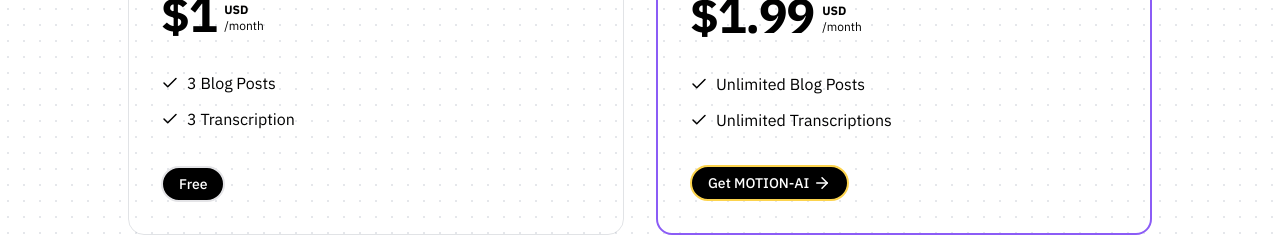
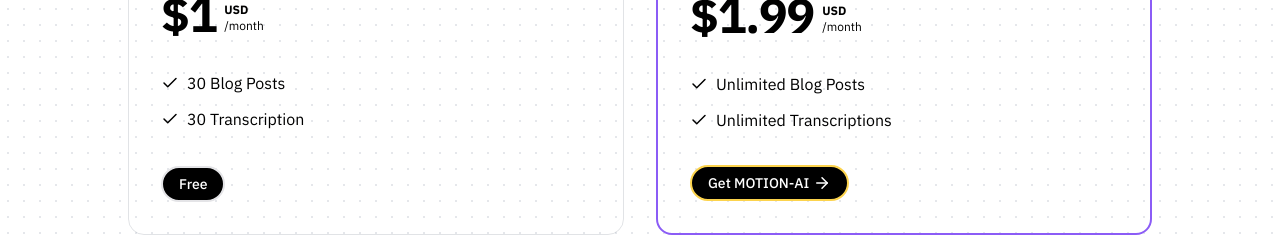
Before and after one commit to abhiya492/motion-ai, a Next.js app: page / in a window 1280 px wide. Shown: the part 1483-1720 px from the top of the page. Built offline with nearby package versions, Linux system fonts and the light colour scheme; no server answers.

Commit message:
Increase post limit from 3 to 30
---

For more details, open the [Copilot Workspace session](https://copilot-workspace.githubnext.com/abhiya492/motion-ai?shareId=XXXX-XXXX-XXXX-XXXX).

```diff
--- a/actions/upload-actions.ts
+++ b/actions/upload-actions.ts
@@ -107,7 +107,7 @@
     SELECT content FROM posts
     WHERE user_id = ${userId}
     ORDER BY created_at DESC
-    LIMIT 3
+    LIMIT 30
   `;
     return posts.map((post) => post.content).join("\n\n");
   } catch (error) {
--- a/app/(logged-in)/dashboard/page.tsx
+++ b/app/(logged-in)/dashboard/page.tsx
@@ -50,7 +50,7 @@
   // check number of posts per plan
   const posts = await sql`SELECT * FROM posts WHERE user_id = ${userId}`;
 
-  const isValidBasicPlan = isBasicPlan && posts.length < 3;
+  const isValidBasicPlan = isBasicPlan && posts.length < 30;
 
   console.log("isValidBasicPlan:", isValidBasicPlan);
 
@@ -74,7 +74,7 @@
             <p className="mt-2 text-lg leading-8 text-gray-700 max-w-2xl text-center">
               You get{" "}
               <span className="font-bold text-amber-600 bg-amber-100 px-2 py-1 rounded-md">
-                {isBasicPlan ? "3" : "Unlimited"} blog posts
+                {isBasicPlan ? "30" : "Unlimited"} blog posts
               </span>{" "}
               as part of the{" "}
               <span className="font-bold capitalize">{planTypeName}</span> Plan.
--- a/lib/constants.ts
+++ b/lib/constants.ts
@@ -4,7 +4,7 @@
       name: "Basic",
       description: "Get started with SpeakEasy!",
       price: "1",
-      items: ["3 Blog Posts", "3 Transcription"],
+      items: ["30 Blog Posts", "30 Transcription"],
       priceId:
         process.env.NODE_ENV === "development"
           ? "price_1PtLVqBPnsISnc82CW4au1uq"
```
